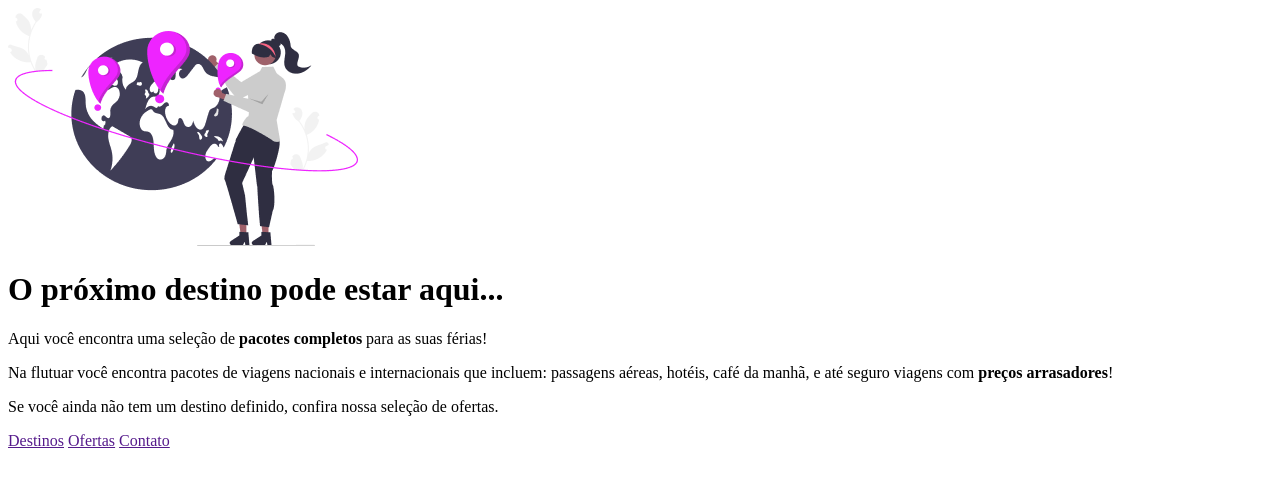
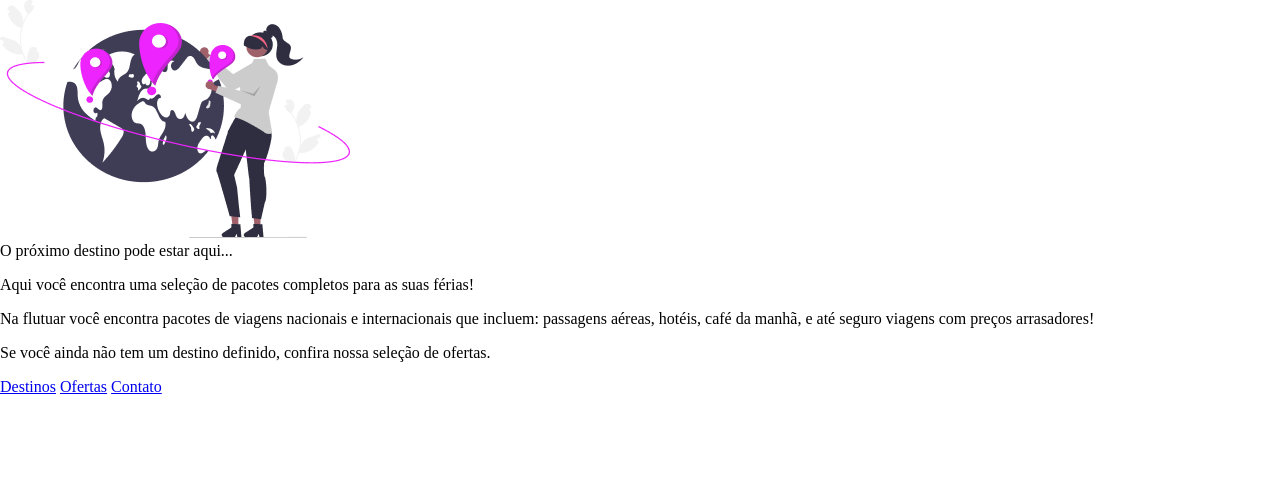
Before and after one commit to jvlimadev/explorer_desafio01, a plain HTML site: page index.html in a window 1280 px wide. Drawn offline with Linux system fonts and the light colour scheme.

Commit message:
Setando arquivos de reset css

```diff
--- a/assets/css/reset.css
+++ b/assets/css/reset.css
@@ -0,0 +1,8 @@
+html, body, div,h1,img,strong {
+    margin: 0;
+    padding: 0;
+    border: 0;
+    font-size: 100%;
+    font: inherit;
+    vertical-align: baseline;
+}
--- /dev/null
+++ b/assets/css/root.css
@@ -0,0 +1,10 @@
+:root {
+    --color-mainTitle: #3F3D56;
+    --color-span: #EE24FF;
+    --color-description: #828282;
+    --color-description-strong: #3F3D56;
+    --color-line: #ECEFF2;
+
+    --ff-body: 'Open Sans', sans-serif;
+    --ff-mainTitle: 'Dosis', sans-serif;
+}
--- a/index.html
+++ b/index.html
@@ -1,8 +1,15 @@
 <!DOCTYPE html>
-<html lang="en">
+<html lang="pt-BR">
 <head>
+    <link rel="preconnect" href="https://fonts.googleapis.com">
+    <link rel="preconnect" href="https://fonts.gstatic.com" crossorigin>
     <meta charset="UTF-8">
     <meta name="viewport" content="width=device-width, initial-scale=1.0">
+
+    <link href="https://fonts.googleapis.com/css2?family=Dosis:wght@400;500;700&family=Open+Sans:wght@400;500;700&display=swap" rel="stylesheet">
+    <link rel="stylesheet" href="./assets/css/reset.css" />
+    <link rel="stylesheet" href="./assets/css/root.css" />
+
     <title>Flutuar</title>
 </head>
 <body>
@@ -14,9 +21,10 @@
         <p class="description">Se você ainda não tem um destino definido, confira nossa seleção de ofertas.</p>
     </main>
     <footer class="rodape">
-        <a href="" class="footer__link">Destinos</a>
-        <a href="" class="footer__link">Ofertas</a>
-        <a href="" class="footer__link">Contato</a>
+        <div class="line"></div>
+        <a href="#" class="footer__link">Destinos</a>
+        <a href="#" class="footer__link">Ofertas</a>
+        <a href="#" class="footer__link">Contato</a>
     </footer>
 </body>
 </html>
```
